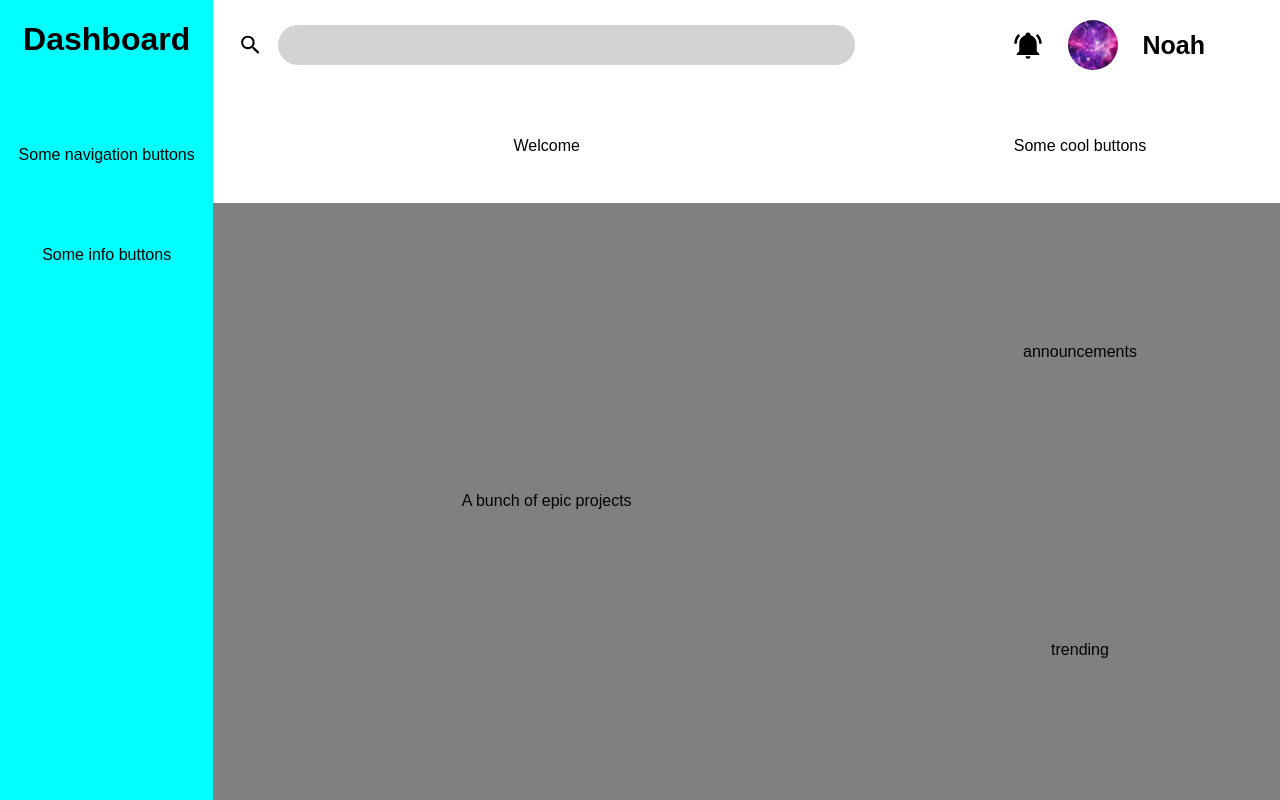
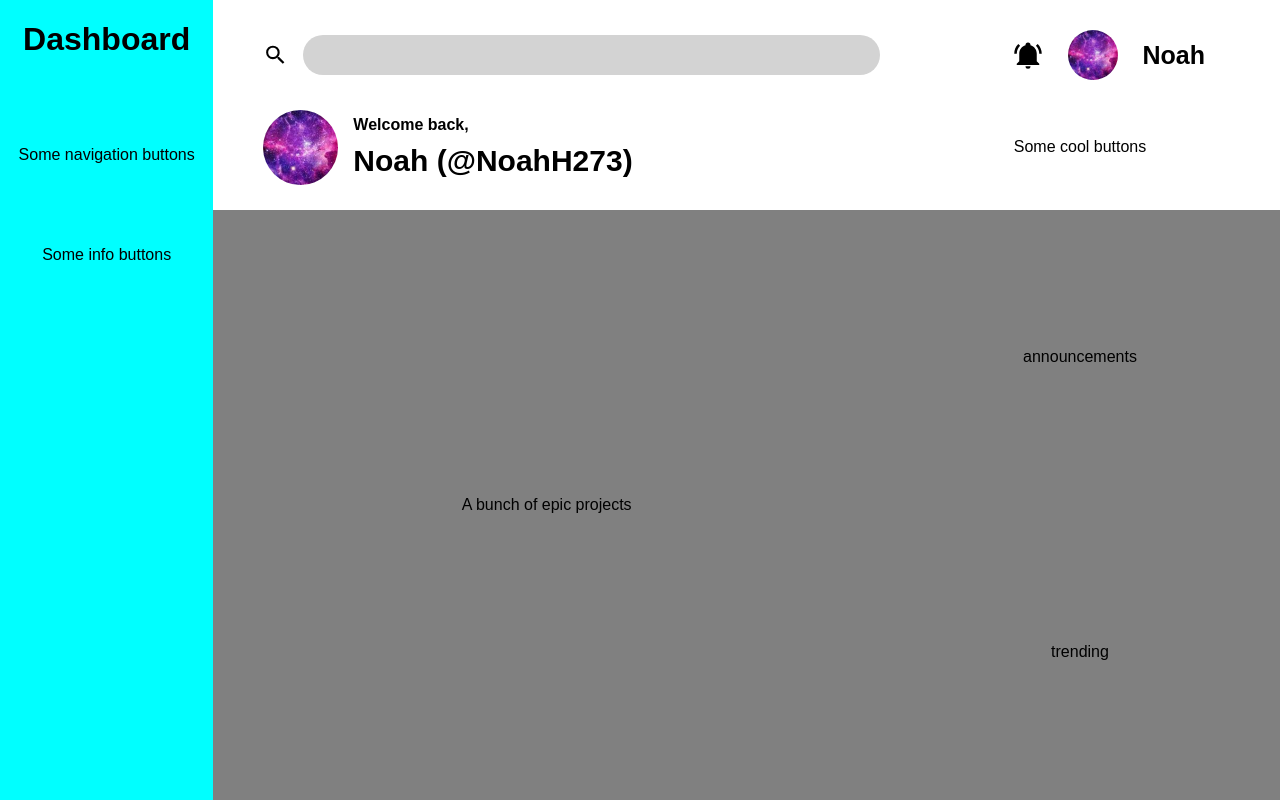
Before and after one commit to NoahH273/admin-dashboard, a plain HTML site: page index.html in a window 1280 px wide. Drawn offline with Linux system fonts and the light colour scheme.

Commit message:
Create Welcome Section in Header

```diff
--- a/index.html
+++ b/index.html
@@ -21,7 +21,13 @@
                 <p class="username">Noah</p>
             </div>
             <div class="welcome">
-                Welcome
+                <img src="images/profile-picture.jpg" alt="profile picture" class="profile-picture">
+                <p class="welcome-message">
+                    Welcome back,
+                </p>
+                <p class="username">
+                    Noah (@NoahH273)
+                </p>
             </div>
             <div class="buttons">
                 Some cool buttons
--- a/styles.css
+++ b/styles.css
@@ -21,13 +21,15 @@
     display: grid;
     grid-template: 4fr 5fr / 1fr 400px;
     place-items: center;
+    padding: 25px 0;
+    row-gap: 25px;
 }
 
 .search {
     display: flex;
     gap: 15px;
     width: 100%;
-    padding: 25px;
+    padding-left: 50px;
 }
 
 .search-icon {
@@ -58,14 +60,38 @@
 
 .profile-picture {
     width: 50px;
-    height: 50px;
-    border-radius: 25px;
+    height: auto;
+    border-radius: 50%;
 }
 
 .username {
     font-weight: bold;
     font-size: 25px;
 
+}
+
+.welcome {
+    display: grid;
+    grid-template-columns: auto 1fr;
+    place-items: start;
+    justify-content: start;
+    width: 100%;
+    padding-left: 50px;
+    gap: 10px 15px;
+}
+
+.welcome>.profile-picture {
+    width: 75px;
+    grid-row: span 2;
+}
+
+.welcome-message {
+    place-self: end start;
+    font-weight: bold;
+}
+
+.welcome>.username {
+    font-size: 30px;
 }
 
 .sidebar {
```
Also changed, not shown: normalize.css.
